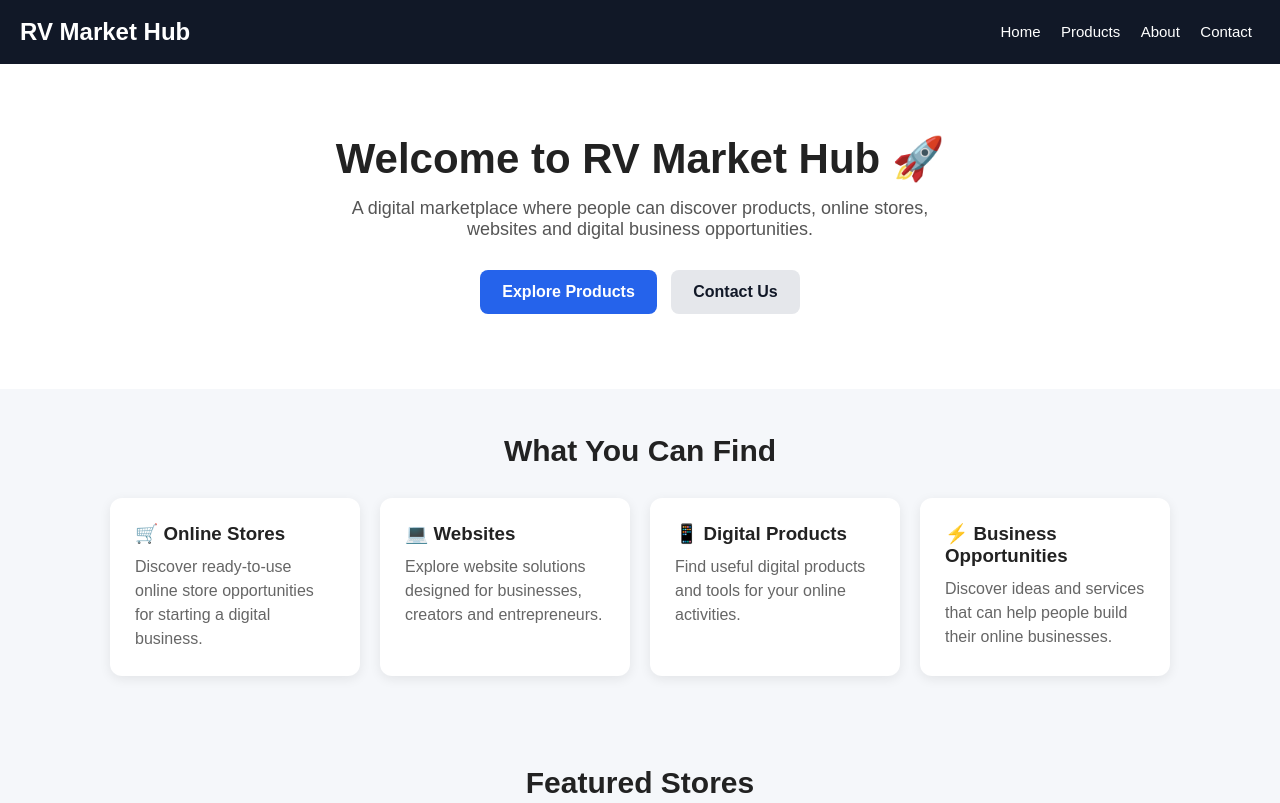
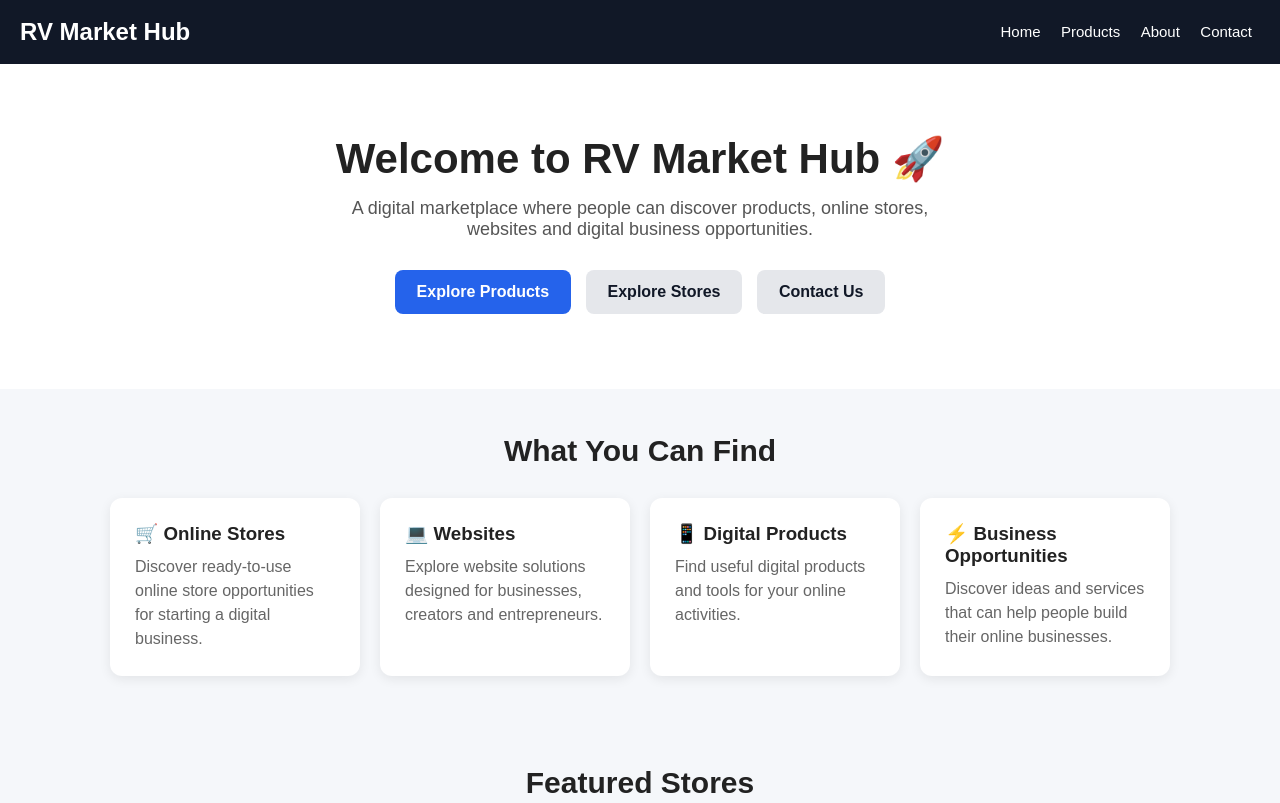
Before and after one commit to lubemreuben2011-tech/Rv-market-hub, a plain HTML site: page index.html in a window 1280 px wide. Shown: the top 803 px of the page. Drawn offline with Linux system fonts and the light colour scheme.

Commit message:
Add 'Explore Stores' button to index.html

```diff
--- a/index.html
+++ b/index.html
@@ -177,6 +177,7 @@
 
     <div class="buttons">
         <a href="product.html" class="btn primary">Explore Products</a>
+        <a href="stores.html" class="btn secondary">Explore Stores</a>
         <a href="contact.html" class="btn secondary">Contact Us</a>
     </div>
 </section>
```
